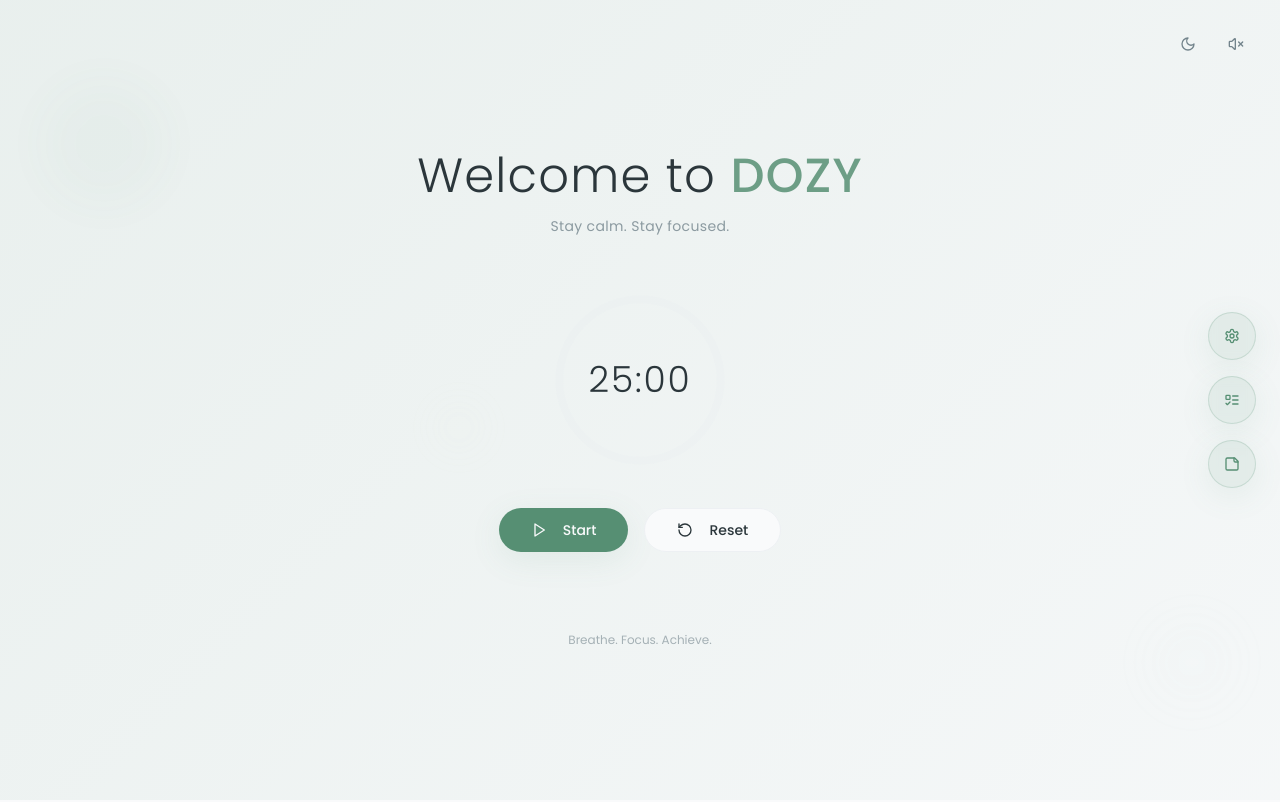
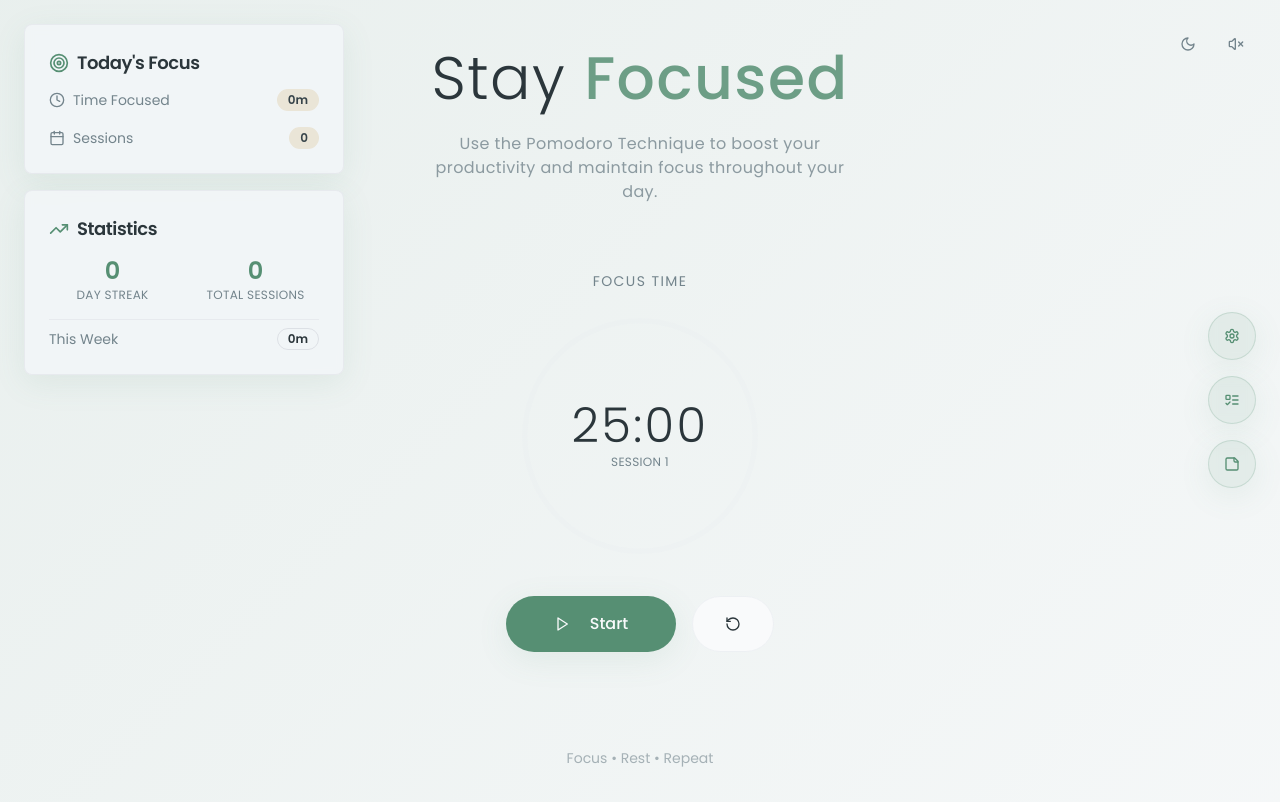
Before and after one commit to AdhiNarayan206/dozy-zen-glow, a React (Vite) app: page / in a window 1280 px wide. Shown: the top 802 px of the page. Built offline with nearby package versions, Linux system fonts and the light colour scheme.

Commit message:
Fix: Settings and theme toggle, UI improvements
Ensured settings changes affect the timer and the dark/light theme toggle functions correctly. Implemented UI adjustments to match the Flocus website design. Added a personal dashboard in the left corner to display activity and focus time details.

```diff
--- /dev/null
+++ b/src/components/Dashboard.tsx
@@ -0,0 +1,149 @@
+
+import { useState, useEffect } from 'react';
+import { Card, CardContent, CardHeader, CardTitle } from '@/components/ui/card';
+import { Badge } from '@/components/ui/badge';
+import { Clock, Target, Calendar, TrendingUp } from 'lucide-react';
+
+export function Dashboard() {
+  const [sessions, setSessions] = useState([]);
+  const [stats, setStats] = useState({
+    todayMinutes: 0,
+    weekMinutes: 0,
+    totalSessions: 0,
+    streak: 0
+  });
+
+  useEffect(() => {
+    const loadStats = () => {
+      const sessionData = JSON.parse(localStorage.getItem('dozy-sessions') || '[]');
+      setSessions(sessionData);
+
+      const today = new Date().toISOString().split('T')[0];
+      const oneWeekAgo = new Date();
+      oneWeekAgo.setDate(oneWeekAgo.getDate() - 7);
+
+      const todayMinutes = sessionData
+        .filter(session => session.date === today && session.type === 'focus')
+        .reduce((total, session) => total + session.duration, 0);
+
+      const weekMinutes = sessionData
+        .filter(session => {
+          const sessionDate = new Date(session.date);
+          return sessionDate >= oneWeekAgo && session.type === 'focus';
+        })
+        .reduce((total, session) => total + session.duration, 0);
+
+      const totalSessions = sessionData.filter(session => session.type === 'focus').length;
+
+      // Calculate streak
+      let streak = 0;
+      const dates = [...new Set(sessionData.map(s => s.date))].sort().reverse();
+      for (let i = 0; i < dates.length; i++) {
+        const date = dates[i];
+        const daysBetween = Math.floor((new Date().getTime() - new Date(date).getTime()) / (1000 * 3600 * 24));
+        if (daysBetween === i) {
+          streak++;
+        } else {
+          break;
+        }
+      }
+
+      setStats({
+        todayMinutes,
+        weekMinutes,
+        totalSessions,
+        streak
+      });
+    };
+
+    loadStats();
+
+    // Update stats when storage changes
+    const handleStorageChange = () => loadStats();
+    window.addEventListener('storage', handleStorageChange);
+
+    return () => window.removeEventListener('storage', handleStorageChange);
+  }, []);
+
+  const formatTime = (minutes) => {
+    const hours = Math.floor(minutes / 60);
+    const mins = minutes % 60;
+    if (hours > 0) {
+      return `${hours}h ${mins}m`;
+    }
+    return `${mins}m`;
+  };
+
+  return (
+    <div className="fixed left-6 top-6 z-20 w-80 space-y-4">
+      <Card className="bg-card/95 backdrop-blur-sm border-border/50 zen-shadow">
+        <CardHeader className="pb-3">
+          <CardTitle className="text-lg font-zen flex items-center gap-2">
+            <Target className="w-5 h-5 text-primary" />
+            Today's Focus
+          </CardTitle>
+        </CardHeader>
+        <CardContent className="space-y-4">
+          <div className="flex items-center justify-between">
+            <div className="flex items-center gap-2">
+              <Clock className="w-4 h-4 text-muted-foreground" />
+              <span className="font-zen text-sm text-muted-foreground">Time Focused</span>
+            </div>
+            <Badge variant="secondary" className="font-zen">
+              {formatTime(stats.todayMinutes)}
+            </Badge>
+          </div>
+
+          <div className="flex items-center justify-between">
+            <div className="flex items-center gap-2">
+              <Calendar className="w-4 h-4 text-muted-foreground" />
+              <span className="font-zen text-sm text-muted-foreground">Sessions</span>
+            </div>
+            <Badge variant="secondary" className="font-zen">
+              {sessions.filter(s => s.date === new Date().toISOString().split('T')[0] && s.type === 'focus').length}
+            </Badge>
+          </div>
+        </CardContent>
+      </Card>
+
+      <Card className="bg-card/95 backdrop-blur-sm border-border/50 zen-shadow">
+        <CardHeader className="pb-3">
+          <CardTitle className="text-lg font-zen flex items-center gap-2">
+            <TrendingUp className="w-5 h-5 text-primary" />
+            Statistics
+          </CardTitle>
+        </CardHeader>
+        <CardContent className="space-y-4">
+          <div className="grid grid-cols-2 gap-4">
+            <div className="text-center">
+              <div className="text-2xl font-zen font-semibold text-primary">
+                {stats.streak}
+              </div>
+              <div className="text-xs font-zen text-muted-foreground uppercase tracking-wide">
+                Day Streak
+              </div>
+            </div>
+
+            <div className="text-center">
+              <div className="text-2xl font-zen font-semibold text-primary">
+                {stats.totalSessions}
+              </div>
+              <div className="text-xs font-zen text-muted-foreground uppercase tracking-wide">
+                Total Sessions
+              </div>
+            </div>
+          </div>
+
+          <div className="pt-2 border-t border-border/50">
+            <div className="flex items-center justify-between">
+              <span className="font-zen text-sm text-muted-foreground">This Week</span>
+              <Badge variant="outline" className="font-zen">
+                {formatTime(stats.weekMinutes)}
+              </Badge>
+            </div>
+          </div>
+        </CardContent>
+      </Card>
+    </div>
+  );
+}
--- a/src/components/FocusTimer.tsx
+++ b/src/components/FocusTimer.tsx
@@ -1,3 +1,4 @@
+
 import { useState, useEffect, useRef } from 'react';
 import { Button } from '@/components/ui/button';
 import { Play, Pause, RotateCcw } from 'lucide-react';
@@ -7,19 +8,73 @@ interface FocusTimerProps {
 }
 
 export function FocusTimer({ className }: FocusTimerProps) {
-  const [timeLeft, setTimeLeft] = useState(25 * 60); // 25 minutes in seconds
+  // Load settings from localStorage
+  const loadSettings = () => {
+    const saved = localStorage.getItem('dozy-settings');
+    if (saved) {
+      return JSON.parse(saved);
+    }
+    return {
+      focusTime: 25,
+      shortBreak: 5,
+      longBreak: 15,
+      wallpaper: 'default'
+    };
+  };
+
+  const [settings, setSettings] = useState(loadSettings());
+  const [timeLeft, setTimeLeft] = useState(settings.focusTime * 60);
   const [isActive, setIsActive] = useState(false);
   const [isPaused, setIsPaused] = useState(true);
+  const [currentMode, setCurrentMode] = useState<'focus' | 'shortBreak' | 'longBreak'>('focus');
+  const [sessionsCompleted, setSessions] = useState(0);
   const intervalRef = useRef<NodeJS.Timeout | null>(null);
+
+  // Update timer when settings change
+  useEffect(() => {
+    const handleStorageChange = () => {
+      const newSettings = loadSettings();
+      setSettings(newSettings);
+      if (!isActive) {
+        setTimeLeft(newSettings.focusTime * 60);
+      }
+    };
+
+    window.addEventListener('storage', handleStorageChange);
+    return () => window.removeEventListener('storage', handleStorageChange);
+  }, [isActive]);
 
   useEffect(() => {
     if (isActive && !isPaused) {
       intervalRef.current = setInterval(() => {
         setTimeLeft((time) => {
           if (time <= 1) {
+            // Timer completed
             setIsActive(false);
             setIsPaused(true);
-            return 25 * 60; // Reset to 25 minutes
+
+            // Save session data
+            const sessionData = {
+              date: new Date().toISOString().split('T')[0],
+              duration: getCurrentModeDuration(),
+              type: currentMode
+            };
+
+            const existingSessions = JSON.parse(localStorage.getItem('dozy-sessions') || '[]');
+            existingSessions.push(sessionData);
+            localStorage.setItem('dozy-sessions', JSON.stringify(existingSessions));
+
+            if (currentMode === 'focus') {
+              setSessions(prev => prev + 1);
+            }
+
+            // Auto-switch to break mode
+            const nextMode = currentMode === 'focus'
+              ? (sessionsCompleted % 4 === 3 ? 'longBreak' : 'shortBreak')
+              : 'focus';
+
+            setCurrentMode(nextMode);
+            return getNextModeTime(nextMode);
           }
           return time - 1;
         });
@@ -35,7 +90,23 @@ export function FocusTimer({ className }: FocusTimerProps) {
         clearInterval(intervalRef.current);
       }
     };
-  }, [isActive, isPaused]);
+  }, [isActive, isPaused, currentMode, sessionsCompleted]);
+
+  const getCurrentModeDuration = () => {
+    switch (currentMode) {
+      case 'focus': return settings.focusTime;
+      case 'shortBreak': return settings.shortBreak;
+      case 'longBreak': return settings.longBreak;
+    }
+  };
+
+  const getNextModeTime = (mode: 'focus' | 'shortBreak' | 'longBreak') => {
+    switch (mode) {
+      case 'focus': return settings.focusTime * 60;
+      case 'shortBreak': return settings.shortBreak * 60;
+      case 'longBreak': return settings.longBreak * 60;
+    }
+  };
 
   const handleStart = () => {
     setIsActive(true);
@@ -49,7 +120,7 @@ export function FocusTimer({ className }: FocusTimerProps) {
   const handleReset = () => {
     setIsActive(false);
     setIsPaused(true);
-    setTimeLeft(25 * 60);
+    setTimeLeft(getCurrentModeDuration() * 60);
   };
 
   const formatTime = (seconds: number) => {
@@ -58,42 +129,68 @@ export function FocusTimer({ className }: FocusTimerProps) {
     return `${mins.toString().padStart(2, '0')}:${secs.toString().padStart(2, '0')}`;
   };
 
-  const progress = ((25 * 60 - timeLeft) / (25 * 60)) * 100;
+  const progress = ((getCurrentModeDuration() * 60 - timeLeft) / (getCurrentModeDuration() * 60)) * 100;
+
+  const getModeLabel = () => {
+    switch (currentMode) {
+      case 'focus': return 'Focus Time';
+      case 'shortBreak': return 'Short Break';
+      case 'longBreak': return 'Long Break';
+    }
+  };
+
+  const getModeColor = () => {
+    switch (currentMode) {
+      case 'focus': return 'hsl(var(--primary))';
+      case 'shortBreak': return 'hsl(150 60% 50%)';
+      case 'longBreak': return 'hsl(200 60% 50%)';
+    }
+  };
 
   return (
     <div className={`zen-transition ${className}`}>
+      {/* Mode indicator */}
+      <div className="text-center mb-4">
+        <span className="text-sm font-zen text-muted-foreground uppercase tracking-widest">
+          {getModeLabel()}
+        </span>
+      </div>
+
       {/* Timer Circle */}
-      <div className="relative w-48 h-48 mx-auto mb-8">
+      <div className="relative w-64 h-64 mx-auto mb-8">
         <svg className="w-full h-full transform -rotate-90" viewBox="0 0 100 100">
           {/* Background circle */}
           <circle
             cx="50"
             cy="50"
-            r="42"
+            r="45"
             fill="none"
             stroke="hsl(var(--muted))"
-            strokeWidth="4"
+            strokeWidth="2"
             className="opacity-20"
           />
           {/* Progress circle */}
           <circle
             cx="50"
             cy="50"
-            r="42"
+            r="45"
             fill="none"
-            stroke="hsl(var(--primary))"
-            strokeWidth="4"
+            stroke={getModeColor()}
+            strokeWidth="3"
             strokeLinecap="round"
-            strokeDasharray={`${2 * Math.PI * 42}`}
-            strokeDashoffset={`${2 * Math.PI * 42 * (1 - progress / 100)}`}
-            className="zen-transition opacity-80"
+            strokeDasharray={`${2 * Math.PI * 45}`}
+            strokeDashoffset={`${2 * Math.PI * 45 * (1 - progress / 100)}`}
+            className="zen-transition"
           />
         </svg>
 
         {/* Timer display */}
-        <div className="absolute inset-0 flex items-center justify-center">
-          <span className="text-4xl font-light text-foreground font-zen tracking-wider">
+        <div className="absolute inset-0 flex flex-col items-center justify-center">
+          <span className="text-5xl font-light text-foreground font-zen tracking-wider mb-1">
             {formatTime(timeLeft)}
+          </span>
+          <span className="text-xs text-muted-foreground font-zen uppercase tracking-wide">
+            Session {sessionsCompleted + 1}
           </span>
         </div>
       </div>
@@ -103,11 +200,11 @@ export function FocusTimer({ className }: FocusTimerProps) {
         {!isActive || isPaused ? (
           <Button
             onClick={handleStart}
-            variant="default"
             size="lg"
-            className="zen-transition zen-shadow rounded-full px-8 py-3 font-zen"
+            className="zen-transition zen-shadow rounded-full px-12 py-4 font-zen text-base h-14"
+            style={{ backgroundColor: getModeColor() }}
           >
-            <Play className="w-5 h-5 mr-2" />
+            <Play className="w-5 h-5 mr-3" />
             {!isActive ? 'Start' : 'Resume'}
           </Button>
         ) : (
@@ -115,9 +212,9 @@ export function FocusTimer({ className }: FocusTimerProps) {
             onClick={handlePause}
             variant="secondary"
             size="lg"
-            className="zen-transition zen-shadow rounded-full px-8 py-3 font-zen"
+            className="zen-transition zen-shadow rounded-full px-12 py-4 font-zen text-base h-14"
           >
-            <Pause className="w-5 h-5 mr-2" />
+            <Pause className="w-5 h-5 mr-3" />
             Pause
           </Button>
         )}
@@ -126,10 +223,9 @@ export function FocusTimer({ className }: FocusTimerProps) {
           onClick={handleReset}
           variant="outline"
           size="lg"
-          className="zen-transition rounded-full px-8 py-3 font-zen"
+          className="zen-transition rounded-full px-8 py-4 font-zen text-base h-14"
         >
-          <RotateCcw className="w-5 h-5 mr-2" />
-          Reset
+          <RotateCcw className="w-5 h-5" />
         </Button>
       </div>
     </div>
--- a/src/components/ui/badge.tsx
+++ b/src/components/ui/badge.tsx
@@ -1,3 +1,4 @@
+
 import * as React from "react"
 import { cva, type VariantProps } from "class-variance-authority"
 
--- a/src/components/ui/card.tsx
+++ b/src/components/ui/card.tsx
@@ -1,3 +1,4 @@
+
 import * as React from "react"
 
 import { cn } from "@/lib/utils"
--- a/src/pages/Index.tsx
+++ b/src/pages/Index.tsx
@@ -1,19 +1,24 @@
+
 import { FocusTimer } from '@/components/FocusTimer';
 import { TodoPanel } from '@/components/TodoPanel';
 import { NotesSection } from '@/components/NotesSection';
 import { Settings } from '@/components/Settings';
 import { DarkModeToggle } from '@/components/DarkModeToggle';
 import { AmbientToggle } from '@/components/AmbientToggle';
+import { Dashboard } from '@/components/Dashboard';
 
 const Index = () => {
   return (
     <div className="min-h-screen bg-background zen-gradient relative overflow-hidden">
       {/* Ambient background elements */}
-      <div className="absolute inset-0 opacity-30">
-        <div className="absolute top-20 left-10 w-32 h-32 bg-primary/10 rounded-full blur-xl ambient-float"></div>
-        <div className="absolute bottom-20 right-10 w-24 h-24 bg-accent/10 rounded-full blur-xl ambient-float" style={{ animationDelay: '2s' }}></div>
-        <div className="absolute top-1/2 left-1/3 w-16 h-16 bg-secondary/10 rounded-full blur-lg ambient-float" style={{ animationDelay: '4s' }}></div>
+      <div className="absolute inset-0 opacity-20">
+        <div className="absolute top-20 left-10 w-40 h-40 bg-primary/8 rounded-full blur-3xl ambient-float"></div>
+        <div className="absolute bottom-20 right-10 w-32 h-32 bg-accent/8 rounded-full blur-2xl ambient-float" style={{ animationDelay: '2s' }}></div>
+        <div className="absolute top-1/2 left-1/3 w-24 h-24 bg-secondary/8 rounded-full blur-xl ambient-float" style={{ animationDelay: '4s' }}></div>
       </div>
+
+      {/* Dashboard - Left side */}
+      <Dashboard />
 
       {/* Header controls */}
       <div className="absolute top-6 right-6 flex gap-2 z-10">
@@ -30,27 +35,26 @@ const Index = () => {
 
       {/* Main content */}
       <div className="relative z-10 flex flex-col items-center justify-center min-h-screen px-6 py-12">
-        <div className="w-full max-w-md mx-auto">
+        <div className="w-full max-w-lg mx-auto">
           {/* Welcome section */}
-          <div className="text-center mb-12">
-            <h1 className="text-4xl md:text-5xl font-light text-foreground font-zen mb-4 tracking-wide">
-              Welcome to <span className="font-medium text-primary pulse-zen">DOZY</span>
+          <div className="text-center mb-16">
+            <h1 className="text-5xl md:text-6xl font-light text-foreground font-zen mb-6 tracking-wide">
+              Stay <span className="font-medium text-primary pulse-zen">Focused</span>
             </h1>
-            <p className="text-sm text-muted-foreground font-zen tracking-wide opacity-80">
-              Stay calm. Stay focused.
+            <p className="text-base text-muted-foreground font-zen tracking-wide opacity-80 max-w-md mx-auto">
+              Use the Pomodoro Technique to boost your productivity and maintain focus throughout your day.
             </p>
           </div>
 
           {/* Focus Timer */}
-          <div className="mb-12">
+          <div className="mb-16">
             <FocusTimer />
           </div>
 
-
           {/* Footer */}
           <div className="text-center pt-8">
-            <p className="text-xs text-muted-foreground font-zen opacity-60">
-              Breathe. Focus. Achieve.
+            <p className="text-sm text-muted-foreground font-zen opacity-60">
+              Focus • Rest • Repeat
             </p>
           </div>
         </div>
```
